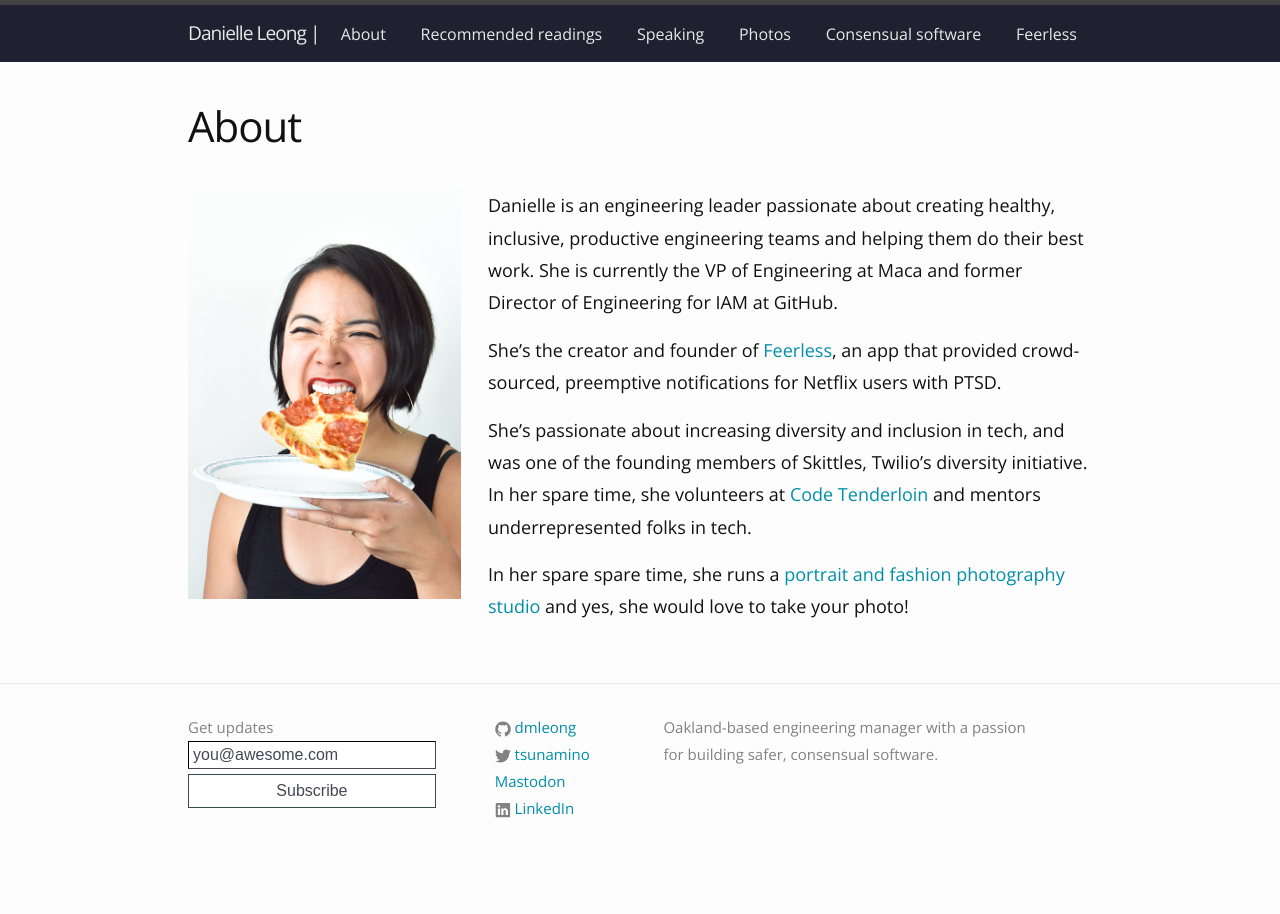
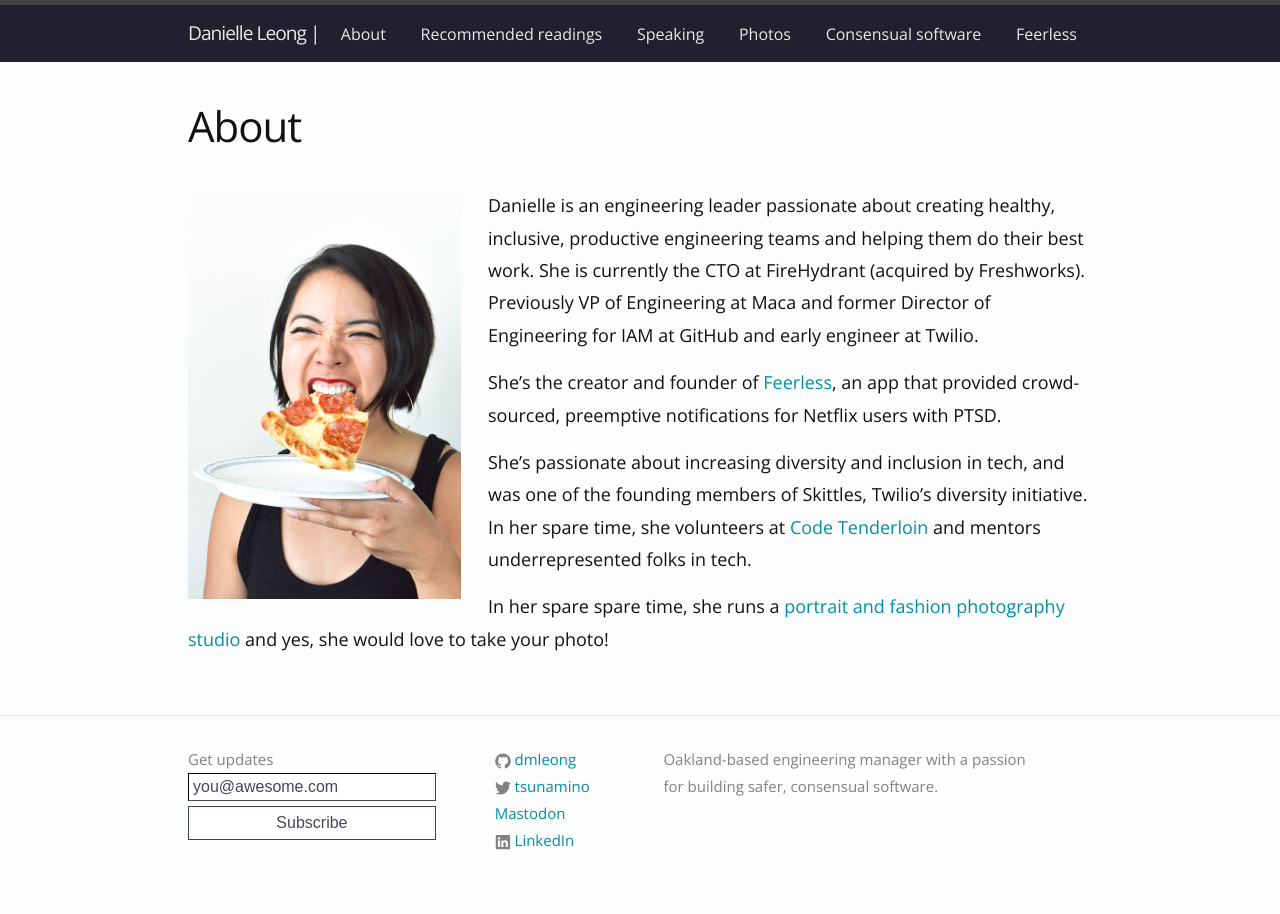
Before and after one commit to dmleong/dmleong.github.io, a Jekyll site: the page built from about.md, in a window 1280 px wide. Built offline with Jekyll 4.4.1, drawn with Linux system fonts in a browser that asks for light colours.

Commit message:
Update about.md

```diff
--- a/about.md
+++ b/about.md
@@ -6,7 +6,7 @@
 
 <img src="/img/headshot-pizza.jpg" class="profile" alt="Danielle Leong, dinosaur" />
 
-Danielle is an engineering leader passionate about creating healthy, inclusive, productive engineering teams and helping them do their best work. She is currently the VP of Engineering at Maca and former Director of Engineering for IAM at GitHub.
+Danielle is an engineering leader passionate about creating healthy, inclusive, productive engineering teams and helping them do their best work. She is currently the CTO at FireHydrant (acquired by Freshworks). Previously VP of Engineering at Maca and former Director of Engineering for IAM at GitHub and early engineer at Twilio.
 
 She’s the creator and founder of <a href="https://www.sfchronicle.com/business/article/Trigger-warning-New-app-warns-Netflix-viewers-of-6801448.php">Feerless</a>, an app that provided crowd-sourced, preemptive notifications for Netflix users with PTSD.
 
```
